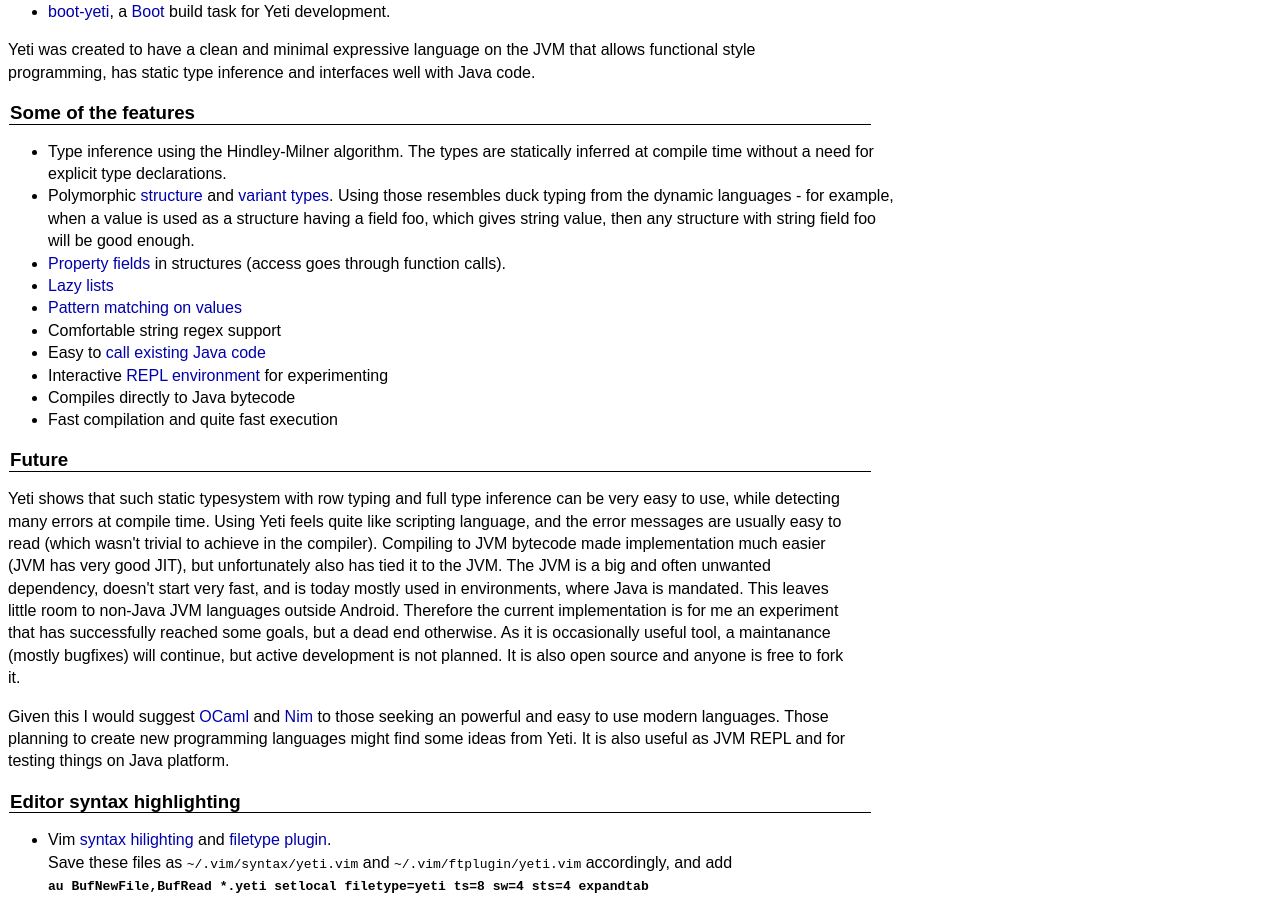
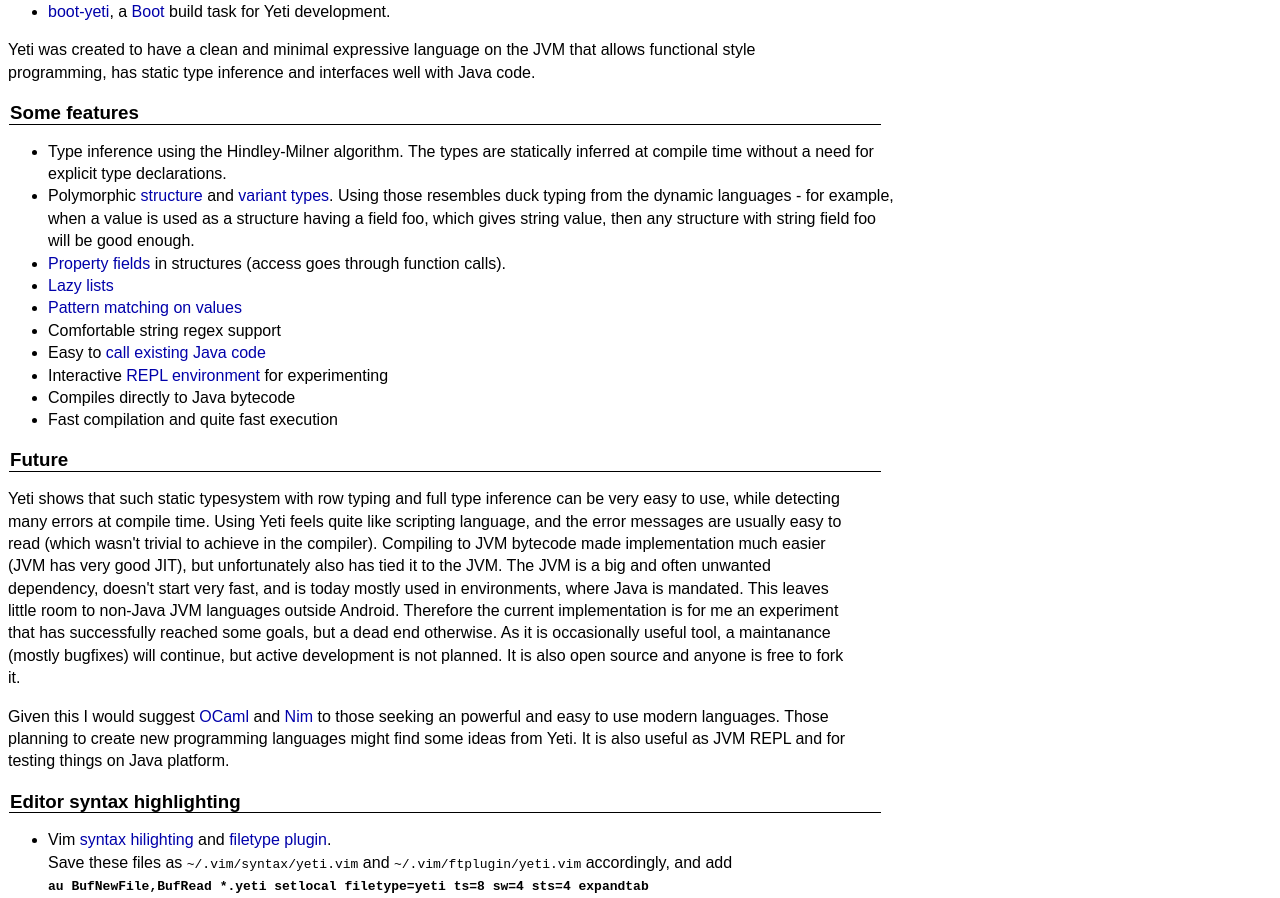
Before and after one commit to mth/mth.github.com, a Jekyll site: the page built from newyeti/index.html, in a window 1280 px wide. Shown: the part 336-1234 px from the top of the page. Built offline with Jekyll 4.4.1, drawn with Linux system fonts in a browser that asks for light colours; Markdown is read by kramdown in place of the engine named in the settings.

Commit message:
shorter header

```diff
--- a/newyeti/index.html
+++ b/newyeti/index.html
@@ -30,7 +30,7 @@
 <li><a href="https://github.com/alandipert/boot-yeti">boot-yeti</a>, a <a href="http://boot-clj.com/">Boot</a> build task for Yeti development.
 </ul>
 <p>Yeti was created to have a clean and minimal expressive language on the JVM that allows functional style programming, has static type inference and interfaces well with Java code.
-<h3>Some of the features</h3>
+<h3>Some features</h3>
 <ul>
 <li>Type inference using the Hindley-Milner algorithm. The types are
 statically inferred at compile time without a need for explicit type
--- a/newyeti/style.css
+++ b/newyeti/style.css
@@ -1,7 +1,7 @@
 body {	font-family: sans-serif; background-color: white }
 .content{line-height: 1.4}
 p,ul {  max-width: 850px }
-h3,h4 { max-width: 860px }
+h3,h4 { max-width: 870px }
 code {	font-family: monospace}
 a {	color: #0000aa; text-decoration: none}
 a:hover{background-color: #DDD}
```
